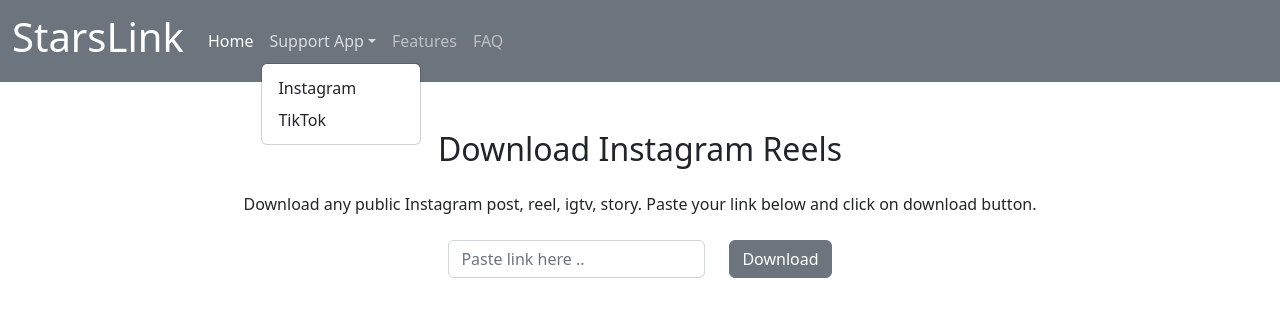
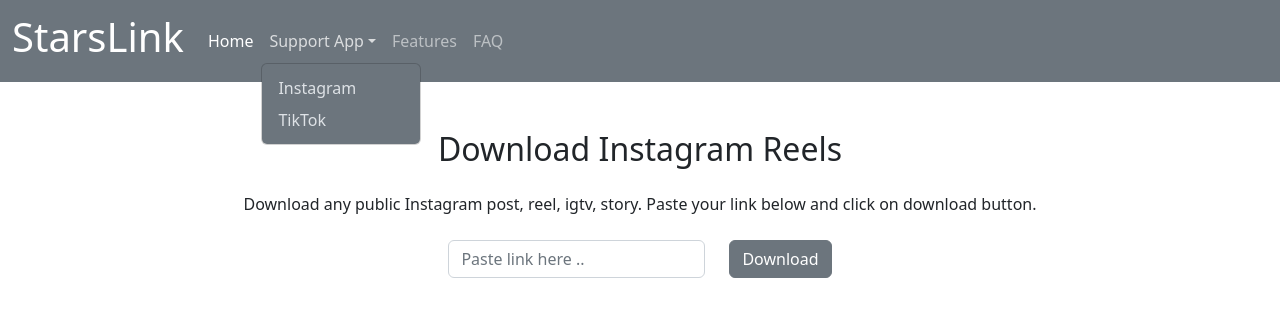
Before and after one commit to bramtriprastowo/starslink-fe, a React (Vite) app in the folder frontend/: page / in a window 1280 px wide. Both pictures are taken after a click on the button "Support App". Shown: the top 316 px of the page. Built offline with nearby package versions, Linux system fonts and the light colour scheme.

Commit message:
update navbar

```diff
--- a/frontend/src/components/Navbar.jsx
+++ b/frontend/src/components/Navbar.jsx
@@ -22,7 +22,7 @@
               <a className="nav-link dropdown-toggle" href="#" role="button" data-bs-toggle="dropdown" aria-expanded="false">
                 Support App
               </a>
-              <ul className="dropdown-menu">
+              <ul className="dropdown-menu dropdown-menu-dark bg-secondary">
                 <li>
                   <a className="dropdown-item" href="#">
                     Instagram
```
